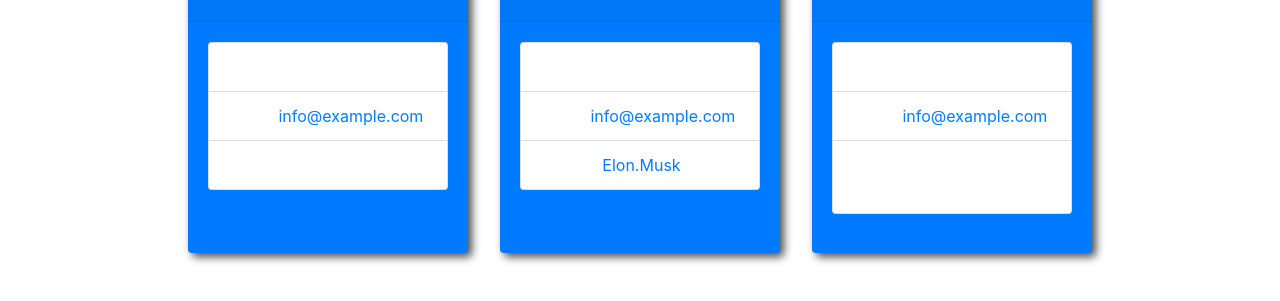
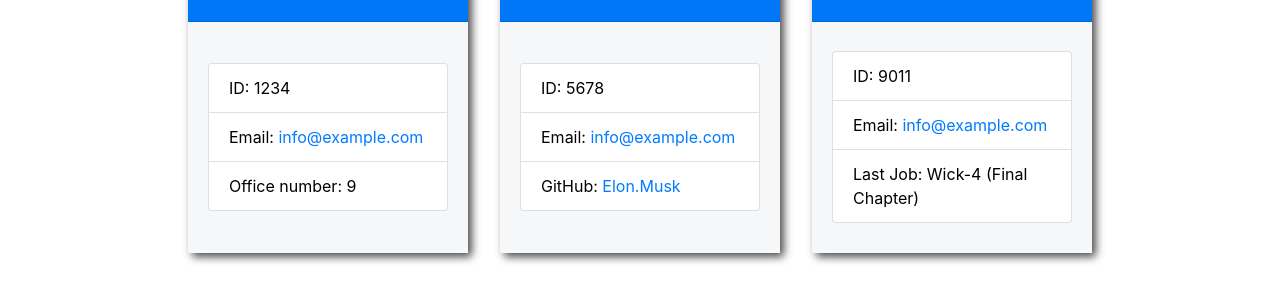
Before and after one commit to mirpur33/Challenge-12--Team-Profile-Generator, a website: page starter/index.html in a window 1280 px wide. Shown: the part 363-664 px from the top of the page. Drawn offline with nearby package versions, Linux system fonts and the light colour scheme.

Commit message:
More CSS code added

```diff
--- a/starter/style.css
+++ b/starter/style.css
@@ -24,3 +24,16 @@
   box-shadow: 4px 4px 8px rgba(0, 0, 0, 0.7);
   border: none;
 }
+
+
+.card-body {
+  display: flex;
+  flex-direction: column;
+  justify-content: center;
+  background-color: #f6f7f8;
+}
+
+.list-group-item {
+  color: #000000;
+  text-decoration: none;
+}
```
